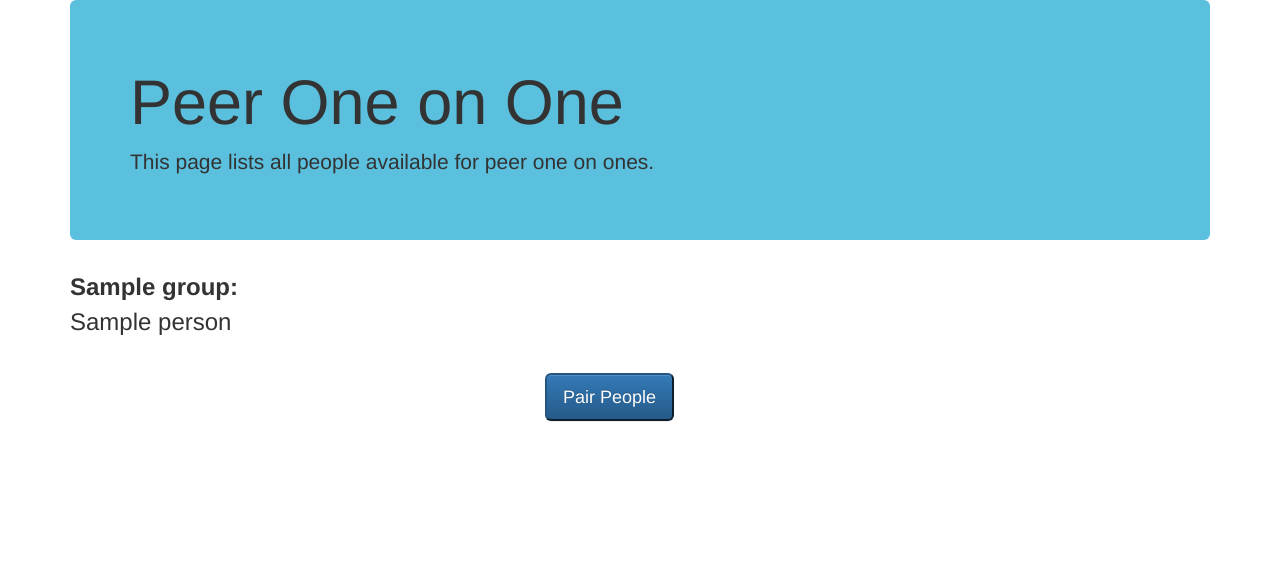
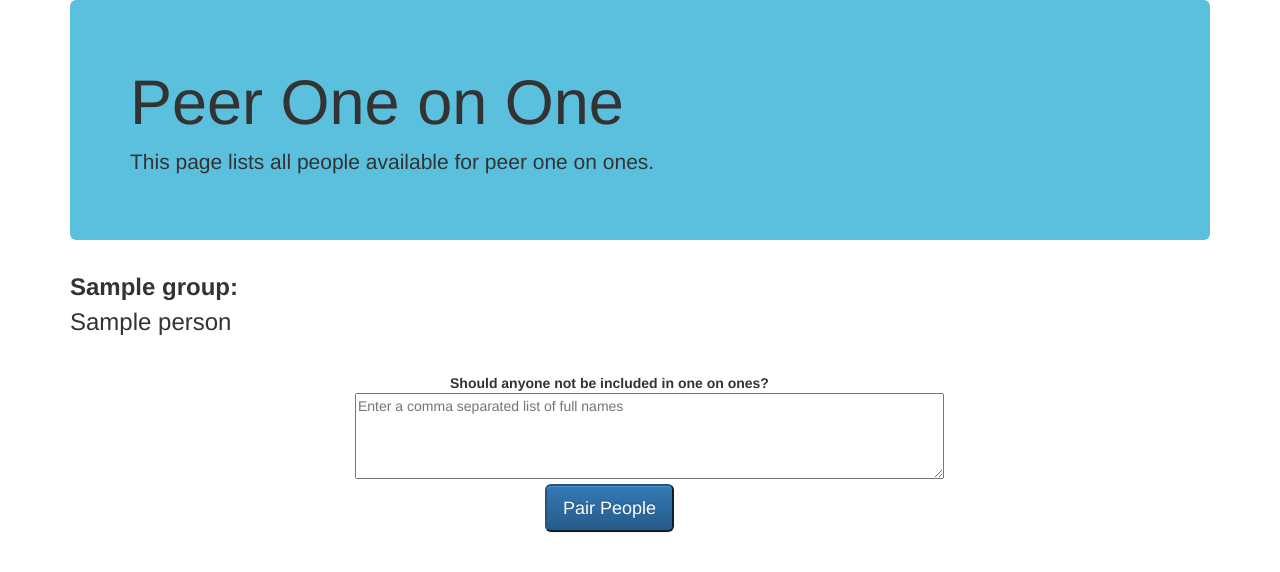
Before and after one commit to paetling/one-on-one, a Flask app: template one_on_one/web_app/templates/people.html in a window 1280 px wide. Shown: the top 572 px of the page. Run offline with Flask 2, Linux system fonts and the light colour scheme; the template is opened without the code that fills it: most values are stand-ins (such as "Sample title", 1, 10 or a date in 2020); some libraries are stand-ins or nearby versions.

Commit message:
allow inputting of people to exclude

```diff
--- a/one_on_one/pair.py
+++ b/one_on_one/pair.py
@@ -79,8 +79,7 @@ class GCPair(Pair):
 
         while (len(copy_group_dict.keys()) > 0):
             most_people_group_key = self.get_group_key_with_most_people(copy_group_dict)
-            print 'group dict'
-            print copy_group_dict
+
             if len(copy_group_dict.keys()) == 1:
                 group = copy_group_dict[most_people_group_key]
                 while len(group) > 1:
--- a/one_on_one/web_app/main.py
+++ b/one_on_one/web_app/main.py
@@ -23,7 +23,10 @@ def people():
 @app.route('/pairs', methods=["POST"])
 def pairs():
     group = json.loads(request.form["group"])
-    pairs = pair_instance.get_pairs(group)
+    exclude_list_string = request.form["exclude_list"].rstrip('\n\t ')
+    exclude_list = map(lambda input: input.strip(), exclude_list_string.split(',') if exclude_list_string else [])\
+
+    pairs = pair_instance.get_pairs(group, exclude_list=exclude_list)
     return render_template("pairs.html", pairs=pairs, pairs_string=json.dumps(pairs))
 
 @app.route('/schedule', methods=["POST"])
--- a/one_on_one/web_app/templates/people.html
+++ b/one_on_one/web_app/templates/people.html
@@ -22,14 +22,22 @@
                     {% endfor %}
             </font>
         </div>
-        <row>
-            <div class="col-md-5"></div>
             <div>
                 <form action="{{ url_for('pairs') }}" method="post">
+                    <row>
+                        <div class="col-md-4"></div>
+                        <div><strong>Should anyone not be included in one on ones?</strong></div>
+                    </row>
+                    <row>
+                        <div class="col-md-3"></div>
+                        <textarea name="exclude_list" placeholder="Enter a comma separated list of full names" rows="4" cols="70"></textarea><br>
+                    </row>
                     <input type="hidden" name="group" value="{{ group_string }}"></input>
-                    <input type="submit" value="Pair People" class="btn-lg btn-primary">
+                    <row>
+                        <div class="col-md-5"></div>
+                        <input type="submit" value="Pair People" class="btn-lg btn-primary">
+                    </row>
                 </form>
             </div>
-        </row>
     </div>
 {% endblock %}
```
